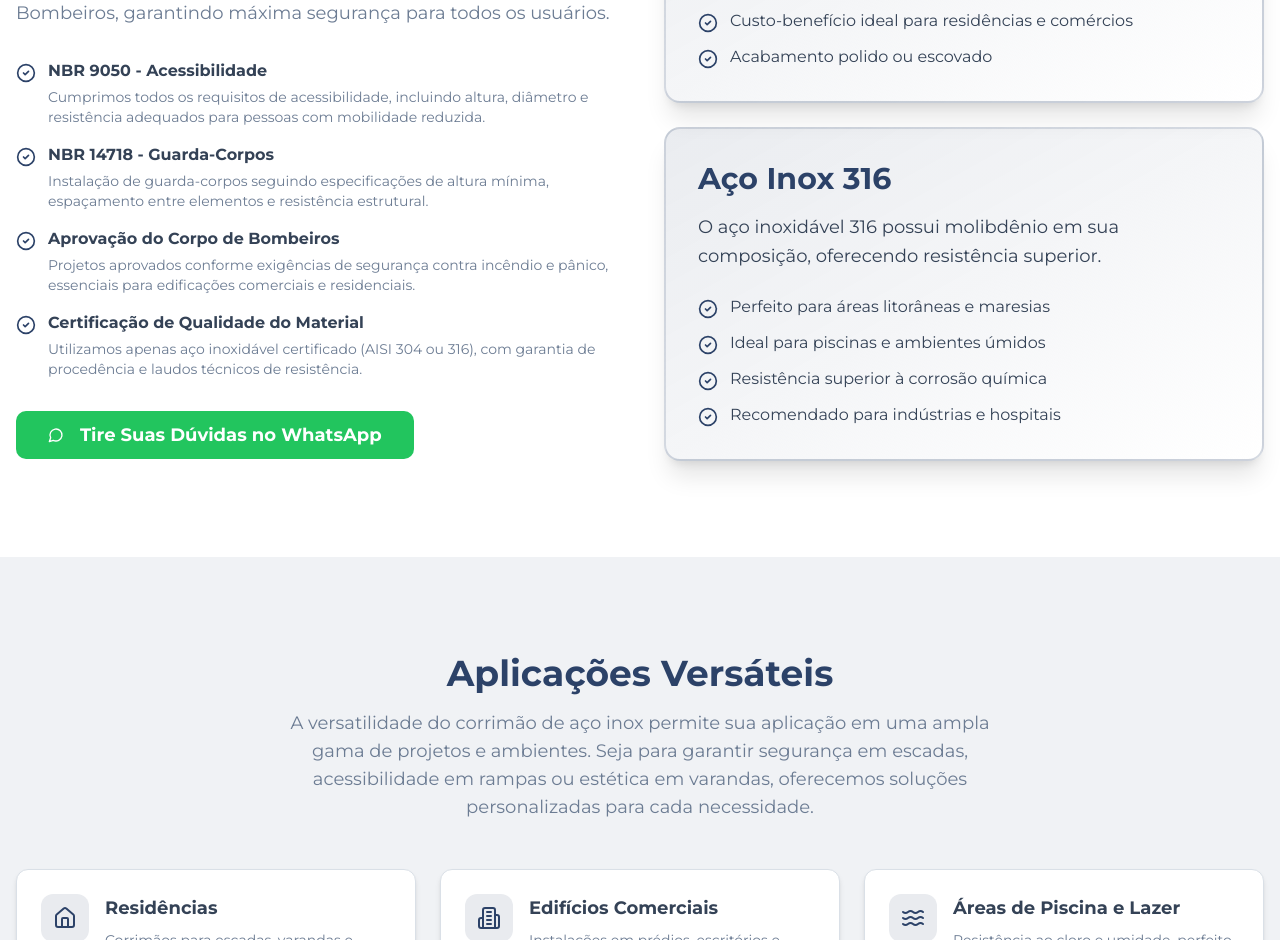
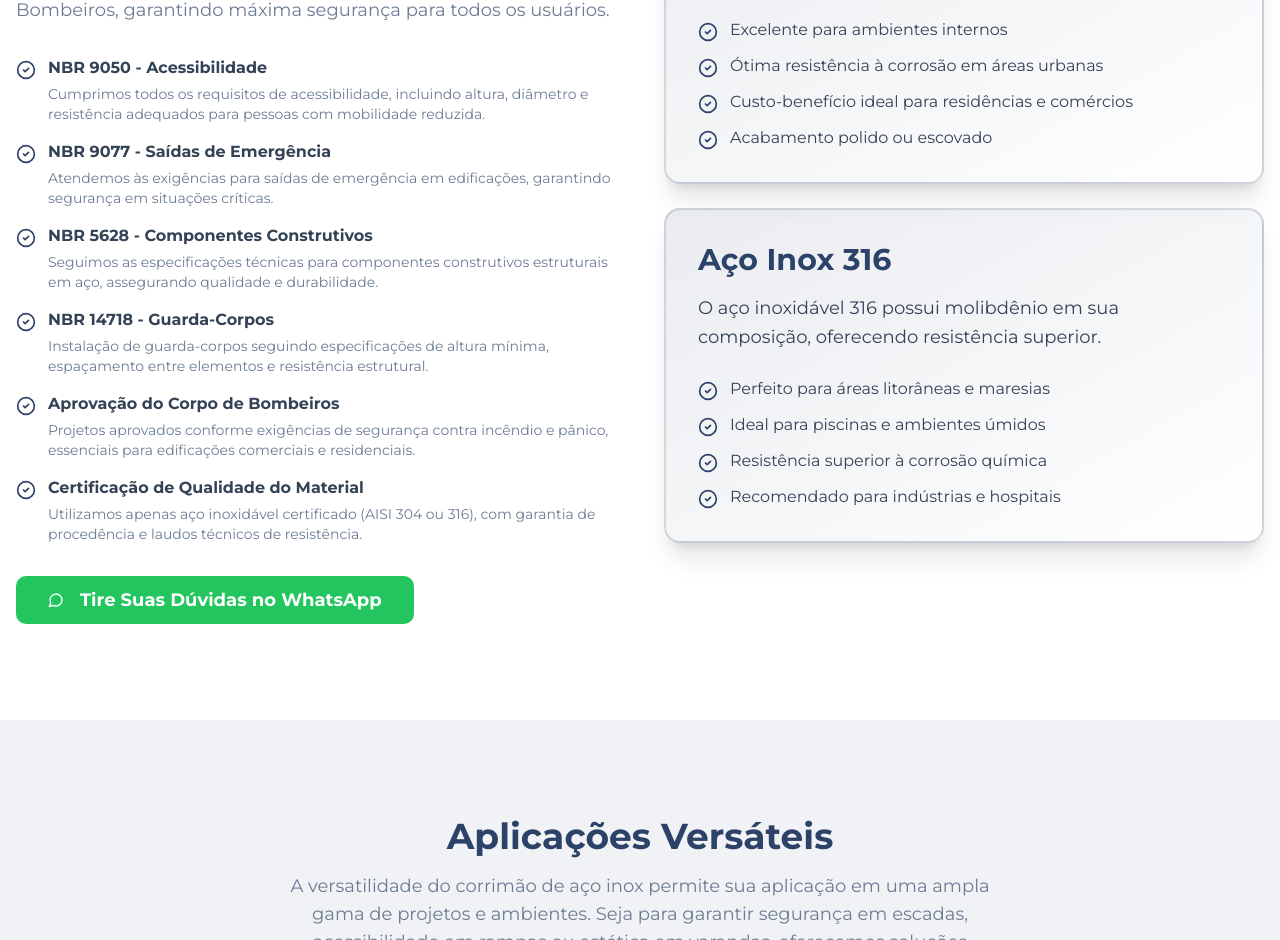
Before and after one commit to eupost/inox-flow-landing-25568-93091, a React (Vite) app: page / in a window 1280 px wide. Shown: the part 4773-5713 px from the top of the page. Built offline with nearby package versions, Linux system fonts and the light colour scheme; the HTML template or start-up script is replaced by a standard one.

Commit message:
Add ABNT NBR standards

```diff
--- a/src/components/FAQSection.tsx
+++ b/src/components/FAQSection.tsx
@@ -32,7 +32,7 @@ const faqs = [
   },
   {
     question: "Vocês seguem as normas da ABNT e dos bombeiros?",
-    answer: "Sim! Todos os nossos corrimãos são fabricados e instalados seguindo rigorosamente as normas ABNT NBR 9050 (acessibilidade), NBR 9077 (saídas de emergência) e NBR 14718 (guarda-corpos). Garantimos segurança e conformidade total.",
+    answer: "Sim! Todos os nossos corrimãos são fabricados e instalados seguindo rigorosamente as normas ABNT NBR 9050 (acessibilidade), NBR 9077 (saídas de emergência), NBR 5628 (componentes construtivos estruturais) e NBR 14718 (guarda-corpos). Garantimos segurança e conformidade total.",
   },
   {
     question: "Qual o prazo de instalação?",
--- a/src/components/TechnicalInfoSection.tsx
+++ b/src/components/TechnicalInfoSection.tsx
@@ -26,6 +26,26 @@ const TechnicalInfoSection = () => {
                   <h3 className="text-sm sm:text-base font-bold text-foreground mb-1">NBR 9050 - Acessibilidade</h3>
                   <p className="text-xs sm:text-sm text-muted-foreground">
                     Cumprimos todos os requisitos de acessibilidade, incluindo altura, diâmetro e resistência adequados para pessoas com mobilidade reduzida.
+                  </p>
+                </div>
+              </div>
+
+              <div className="flex items-start gap-3">
+                <CheckCircle2 className="text-primary flex-shrink-0 mt-1" size={20} />
+                <div>
+                  <h3 className="text-sm sm:text-base font-bold text-foreground mb-1">NBR 9077 - Saídas de Emergência</h3>
+                  <p className="text-xs sm:text-sm text-muted-foreground">
+                    Atendemos às exigências para saídas de emergência em edificações, garantindo segurança em situações críticas.
+                  </p>
+                </div>
+              </div>
+
+              <div className="flex items-start gap-3">
+                <CheckCircle2 className="text-primary flex-shrink-0 mt-1" size={20} />
+                <div>
+                  <h3 className="text-sm sm:text-base font-bold text-foreground mb-1">NBR 5628 - Componentes Construtivos</h3>
+                  <p className="text-xs sm:text-sm text-muted-foreground">
+                    Seguimos as especificações técnicas para componentes construtivos estruturais em aço, assegurando qualidade e durabilidade.
                   </p>
                 </div>
               </div>
```
